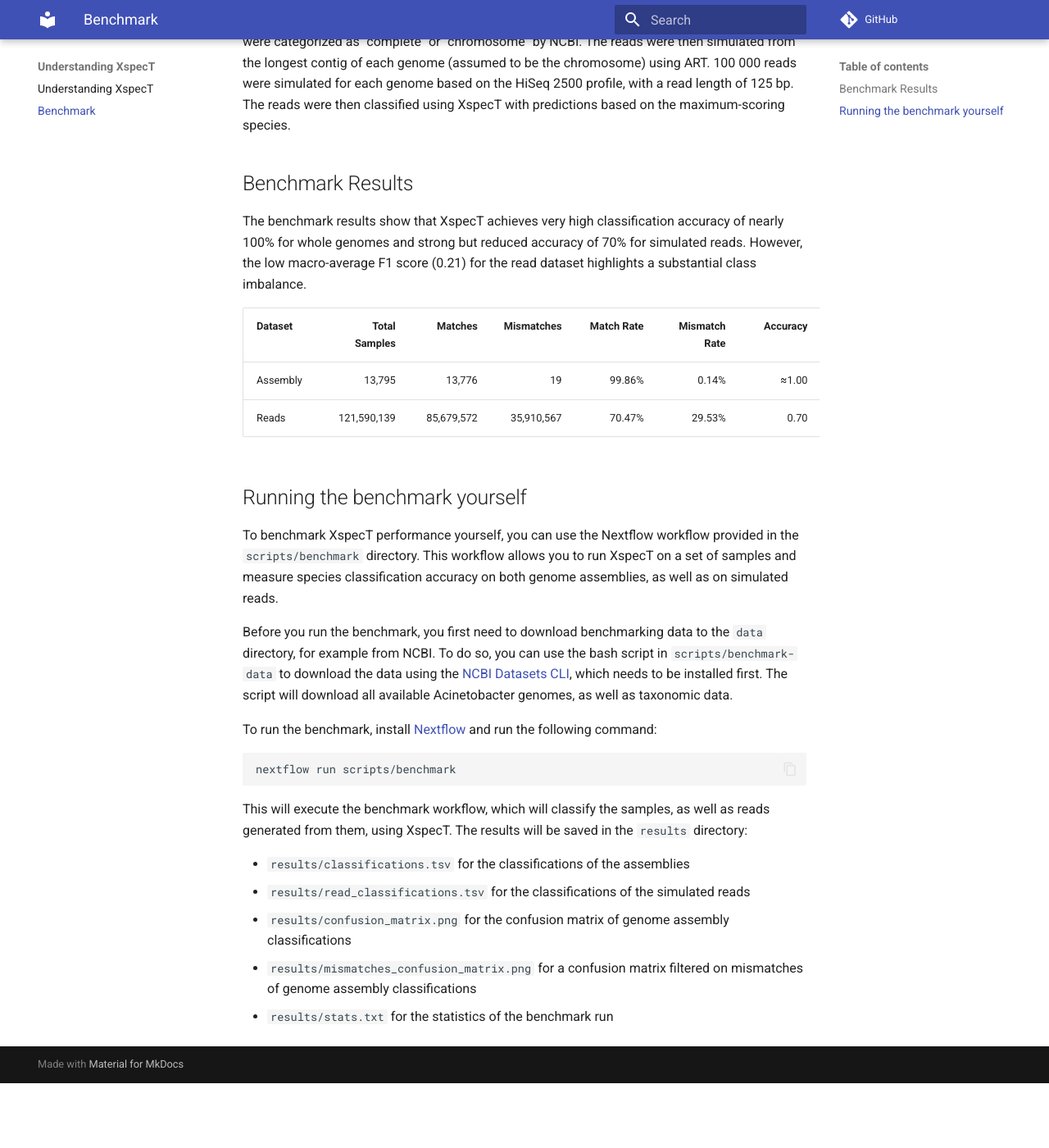
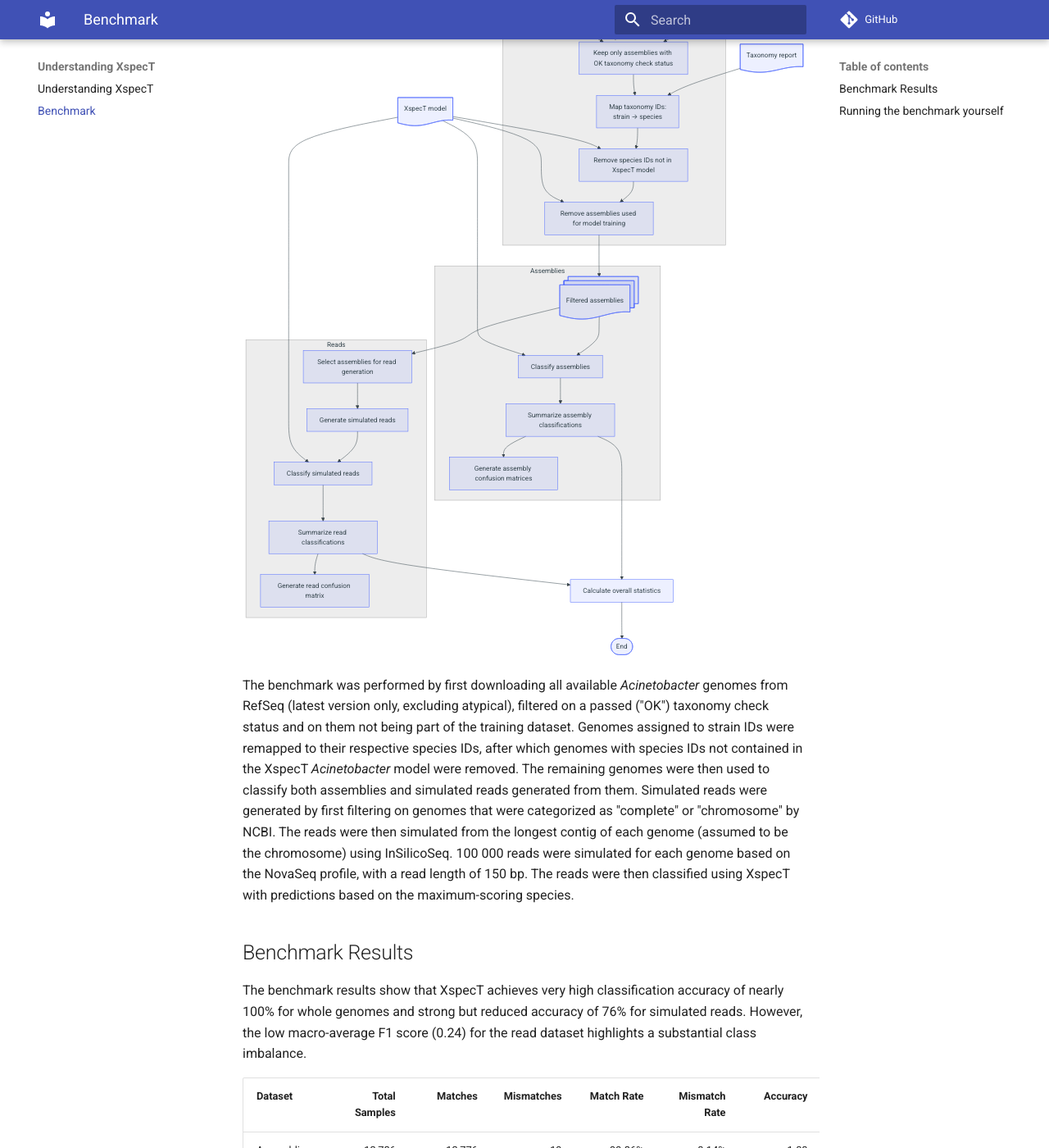
Before and after one commit to Oemercetin06/XspecT2, an MkDocs documentation site: the page built from docs/benchmark.md, in a window 1280 px wide and 1400 px high, scrolled down 436 px. Shown: the whole window at 82% size. Built offline with MkDocs 1.6.1 and Material for MkDocs 9.7.7, drawn with Linux system fonts in a browser that asks for light colours; comment, search, counter and statistics services are not loaded; before the commit the page ends 1757 px from its top, so only the background shows below that; some of the changed text lies outside the part shown.

Commit message:
update benchmark

````diff
--- a/docs/benchmark.md
+++ b/docs/benchmark.md
@@ -1,23 +1,78 @@
 # Benchmark
 
-XspecT is a tool designed for fast and accurate species classification of genome assemblies and simulated reads. To evaluate its classification accuracy, we conducted a benchmark using a set of Acinetobacter genomes.
+XspecT is a tool designed for fast and accurate species classification of genome assemblies and simulated reads. To evaluate its classification accuracy, we conducted a benchmark using a set of *Acinetobacter* genomes.
 
-The benchmark was performed by first downloading all available Acinetobacter genomes from RefSeq, filtered on a passed ("OK") taxonomy check status and on them not being part of the training dataset. Genomes assigned to strain IDs were remapped to their respective species IDs, after which genomes with species IDs not contained in XspecT's Acinetobacter model were removed. The remaining genomes were then used to classify both assemblies and simulated reads generated from them. Simulated reads were generated by first filtering on genomes that were categorized as "complete" or "chromosome" by NCBI. The reads were then simulated from the longest contig of each genome (assumed to be the chromosome) using ART. 100 000 reads were simulated for each genome based on the HiSeq 2500 profile, with a read length of 125 bp. The reads were then classified using XspecT with predictions based on the maximum-scoring species.
+```mermaid
+flowchart TD
+
+  A([Start]) --> DL[Download genomes]
+
+  genomes[(NCBI RefSeq<br/>assemblies<br/>latest, non-atypical)]
+  meta@{ shape: doc, label: "Assembly metadata" }
+  tax@{ shape: doc, label: "Taxonomy report" }
+  xspect@{ shape: doc, label: "XspecT model" }
+
+  genomes --> DL
+  genomes --> meta
+
+  subgraph Data_preparation[Data Preparation]
+    DP1[Keep only assemblies with OK taxonomy check status]
+    DP2[Map taxonomy IDs:<br/>strain → species]
+    DP3[Remove species IDs not in XspecT model]
+    DP4[Remove assemblies used for model training]
+  end
+
+  DL --> DP1
+  meta --> DP1
+  tax --> DP2
+  DP1 --> DP2
+  DP2 --> DP3
+  DP3 --> DP4
+  DP4 --> assemblies_clean@{ shape: docs, label: "Filtered assemblies" }
+  xspect --> DP3
+  xspect --> DP4
+
+  subgraph Assembly_level_evaluation[Assemblies]
+    assemblies_clean --> AssClassify[Classify assemblies]
+    AssClassify --> AssSummary[Summarize assembly classifications]
+    AssSummary --> AssMatrices[Generate assembly confusion matrices]
+  end
+
+  xspect --> AssClassify
+
+  subgraph Read_level_evaluation[Reads]
+    assemblies_clean --> SelectReads[Select assemblies for read generation]
+    SelectReads --> SimReads[Generate simulated reads]
+    SimReads --> ReadsClassify[Classify simulated reads]
+    ReadsClassify --> ReadsSummary[Summarize read classifications]
+    ReadsSummary --> ReadMatrices[Generate read confusion matrix]
+  end
+
+  xspect --> ReadsClassify
+
+  AssSummary --> Stats[Calculate overall statistics]
+  ReadsSummary --> Stats
+  Stats --> Z([End])
+```
+
+The benchmark was performed by first downloading all available *Acinetobacter* genomes from RefSeq (latest version only, excluding atypical), filtered on a passed ("OK") taxonomy check status and on them not being part of the training dataset. Genomes assigned to strain IDs were remapped to their respective species IDs, after which genomes with species IDs not contained in the XspecT *Acinetobacter* model were removed. The remaining genomes were then used to classify both assemblies and simulated reads generated from them. Simulated reads were generated by first filtering on genomes that were categorized as "complete" or "chromosome" by NCBI. The reads were then simulated from the longest contig of each genome (assumed to be the chromosome) using InSilicoSeq. 100 000 reads were simulated for each genome based on the NovaSeq profile, with a read length of 150 bp. The reads were then classified using XspecT with predictions based on the maximum-scoring species.
 
 ## Benchmark Results
 
-The benchmark results show that XspecT achieves very high classification accuracy of nearly 100% for whole genomes and strong but reduced accuracy of 70% for simulated reads. However, the low macro-average F1 score (0.21) for the read dataset highlights a substantial class imbalance.
+The benchmark results show that XspecT achieves very high classification accuracy of nearly 100% for whole genomes and strong but reduced accuracy of 76% for simulated reads. However, the low macro-average F1 score (0.24) for the read dataset highlights a substantial class imbalance.
 
 | Dataset   | Total Samples | Matches   | Mismatches | Match Rate | Mismatch Rate | Accuracy | Macro Avg F1 | Weighted Avg F1 |
 |-----------|--------------:|----------:|-----------:|-----------:|--------------:|---------:|-------------:|----------------:|
-| Assembly  | 13,795        | 13,776    | 19         | 99.86%     | 0.14%         | ≈1.00    | 0.96         | ≈1.00           |
-| Reads     | 121,590,139   | 85,679,572| 35,910,567 | 70.47%     | 29.53%        | 0.70     | 0.21         | 0.79            |
+| Assemblies| 13,786        | 13,776    | 19         | 99.86%     | 0.14%         | ≈1.00    | 0.96         | ≈1.00           |
+| Reads     | 121,800,000   | 88,368,547| 33,431,453 | 72.55%     | 27.45%        | 0.73     | 0.21         | 0.81            |
+
+Counting instances in which the highest number of hits are shared by multiple species as abstentions, the a selective accuracy of 82.80% is achieved for simulated reads, with a coverage of 87.63%. Rejection recall is 45.09%.
 
 ## Running the benchmark yourself
 
 To benchmark XspecT performance yourself, you can use the Nextflow workflow provided in the `scripts/benchmark` directory. This workflow allows you to run XspecT on a set of samples and measure species classification accuracy on both genome assemblies, as well as on simulated reads.
 
-Before you run the benchmark, you first need to download benchmarking data to the `data` directory, for example from NCBI. To do so, you can use the bash script in `scripts/benchmark-data` to download the data using the [NCBI Datasets CLI](https://www.ncbi.nlm.nih.gov/datasets/docs/v2/command-line-tools/download-and-install/), which needs to be installed first. The script will download all available Acinetobacter genomes, as well as taxonomic data.
+Before you run the benchmark, you first need to download benchmarking data to the `data` directory, for example from NCBI. To do so, you can use the bash script in `scripts/benchmark-data` to download the data using the [NCBI Datasets CLI](https://www.ncbi.nlm.nih.gov/datasets/docs/v2/command-line-tools/download-and-install/), which needs to be installed first. The script will download all available *Acinetobacter* genomes, as well as taxonomic data.
 
 To run the benchmark, install [Nextflow](https://www.nextflow.io/docs/latest/install.html) and run the following command:
 
@@ -25,10 +80,20 @@
 nextflow run scripts/benchmark
 ```
 
-This will execute the benchmark workflow, which will classify the samples, as well as reads generated from them, using XspecT. The results will be saved in the `results` directory:
+The workflow can be parameterized using the following flags/arguments:
 
-- `results/classifications.tsv` for the classifications of the assemblies
-- `results/read_classifications.tsv` for the classifications of the simulated reads
-- `results/confusion_matrix.png` for the confusion matrix of genome assembly classifications
+- `--publishDir`: Directory to save benchmark results to (default: `results/benchmark`)
+- `--xspectModel`: XspecT model to use for classification (default: `Acinetobacter`)
+- `--excludedSpeciesIDs`: Comma-separated list of species IDs to exclude from the benchmark (default: none)
+- `--maxForks`: Maximum number of parallel processes to use (default: 50)
+- `--validate`: Whether to use mapping-based classification validation (default: false)
+- `--seqPlatform`: InSilicoSeq profile to use for read simulation (default: `NovaSeq` for NovaSeq)
+
+Workflow results will be saved in the `results` directory:
+
+- `results/classifications.tsv` for classifications of the assemblies
+- `results/read_classifications.tsv` for classifications of the simulated reads
+- `results/confusion_matrix.png` for a confusion matrix of genome assembly classifications
 - `results/mismatches_confusion_matrix.png` for a confusion matrix filtered on mismatches of genome assembly classifications
-- `results/stats.txt` for the statistics of the benchmark run
+- `results/read_confusion_matrix.png` for a confusion matrix of simulated read classifications
+- `results/stats.txt` for overall statistics of the benchmark run
--- a/mkdocs.yml
+++ b/mkdocs.yml
@@ -10,6 +10,11 @@
 repo_url: https://github.com/BIONF/XspecT
 markdown_extensions:
   - attr_list
+  - pymdownx.superfences:
+      custom_fences:
+        - name: mermaid
+          class: mermaid
+          format: !!python/name:pymdownx.superfences.fence_code_format
 nav:
   - Home: index.md
   - Quickstart: quickstart.md
````
Also changed, not shown: 4 other files.
